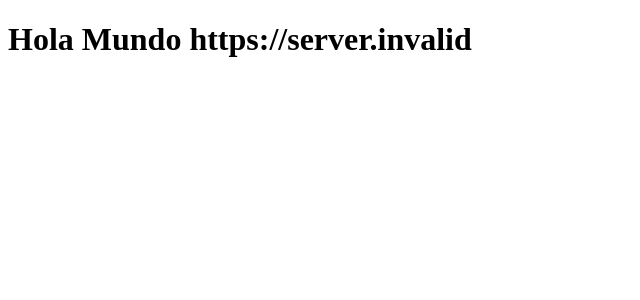
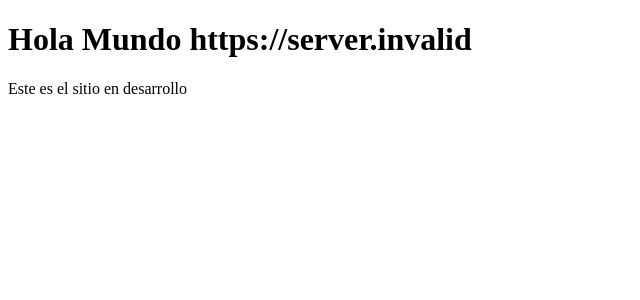
Before and after one commit to ChavezDev/ecommerce, a React (Vite) app: page / in a window 1280 px wide. Shown: the top 300 px of the page, without its empty margins (0-640 px from the left). Built offline with nearby package versions, Linux system fonts and the light colour scheme; no server answers.

Commit message:
Cambiamos el componente App para testear vercel

```diff
--- a/src/App.jsx
+++ b/src/App.jsx
@@ -5,6 +5,7 @@ function App() {
   return (
     <div className="App">
       <h1>Hola Mundo {API_URL}</h1>
+      <p>Este es el sitio en desarrollo</p>
     </div>
   )
 }
```
